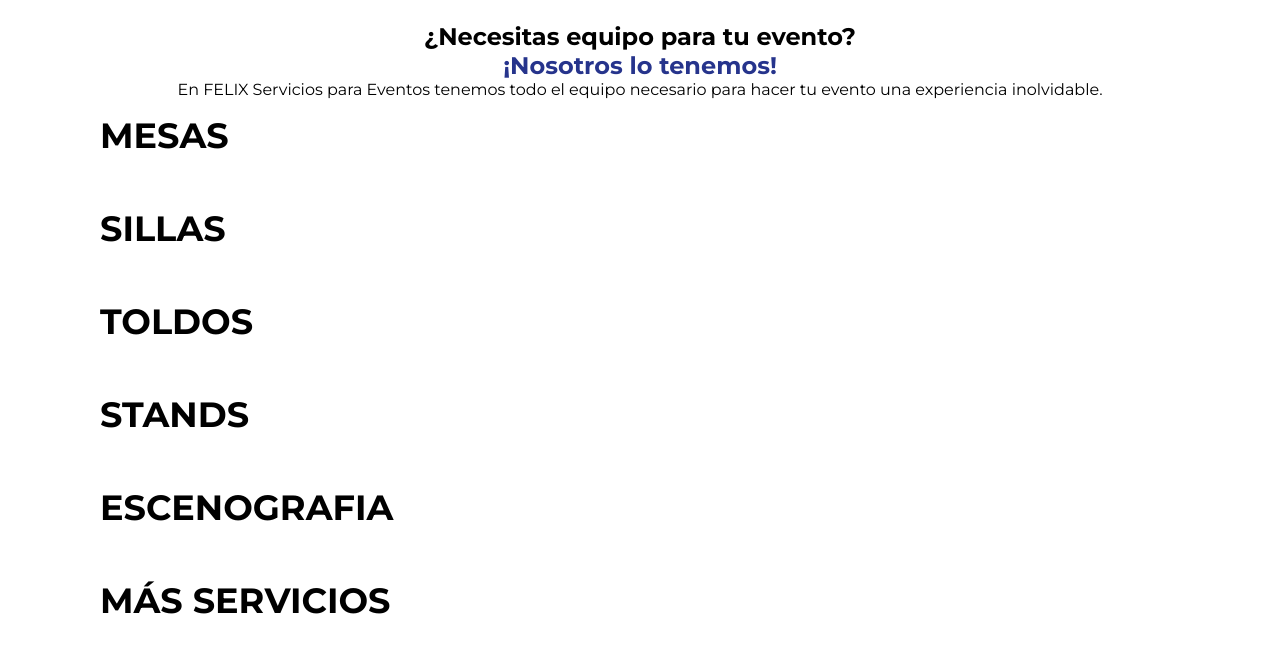
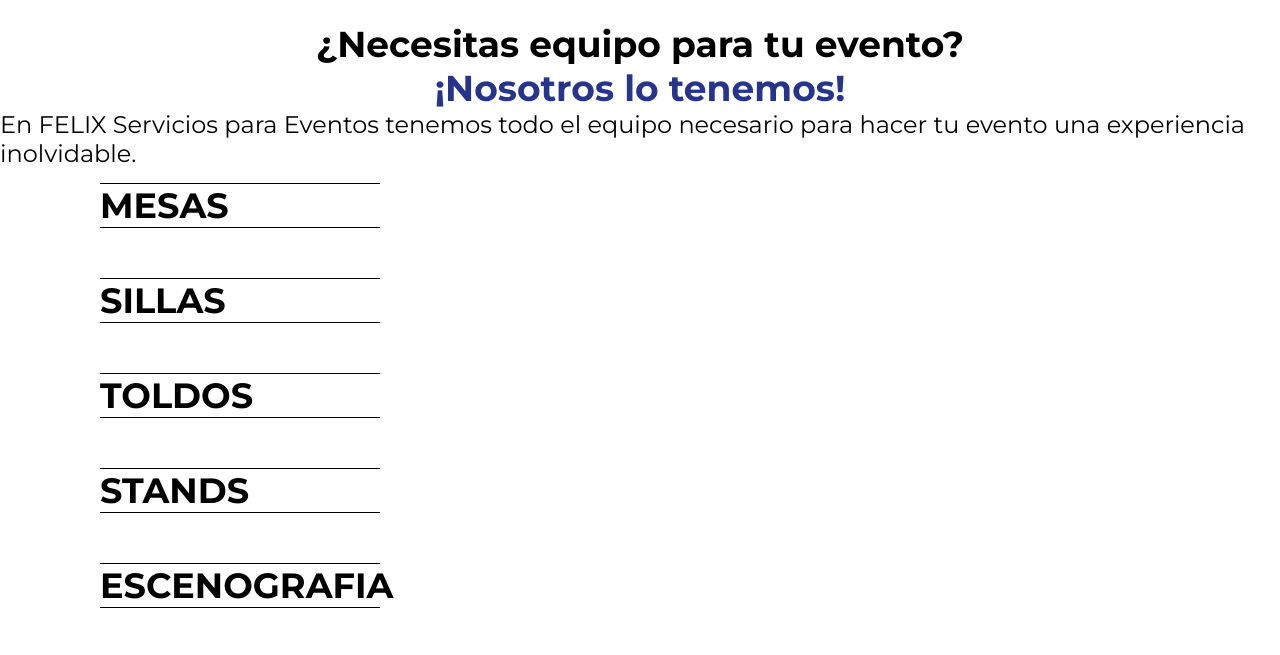
Before and after one commit to fabriziosanchezj/PreEntrega2-SanchezJimenez, a plain HTML site: page html/servicio-para-eventos.html in a window 1280 px wide. Shown: the part 93-748 px from the top of the page. Drawn offline with Linux system fonts and the light colour scheme.

Commit message:
Bordes a servicios

```diff
--- a/css/style.css
+++ b/css/style.css
@@ -86,8 +86,8 @@
 }
 
 .baner img{
-    width: 80%;
-    height: 60%;
+    width: 70%;
+    height: 50%;
 }
 
 .esloganInicio{
@@ -144,6 +144,7 @@
     display: flex;
     flex-direction: column;
     align-items: center;
+    font-size: 24px;
 }
 .serviciosFlex{
     display: flex;
@@ -155,7 +156,6 @@
     font-size: 30px;
     display: flex;
     flex-direction: column;
-    border-color: black;
     gap: 50px;
 }
 
@@ -183,9 +183,11 @@
     cursor: pointer;
 }
     /*  IMG HORIZONTALES */
-.servH li:active .servImgH{
+
+    .servH li:active .servImgH{
     display: flex;
 }
+
 .servImgH{
     display: none;
     width: 600px;
@@ -208,6 +210,14 @@
     top: 0;
 }
 
+    /*BORDES DE TITULOS */
+.svc h3{
+    border-width: thin;
+    border-style: solid;
+    margin-right: 900px;
+    border-right-style: none;
+    border-left-style: none;
+}
 /* TERMINA SERVICIOS PARA EVENTOS*/
 
 /* EMPIEZA LONAS */
```
Also changed, not shown: index.html (+1 -0 lines).
